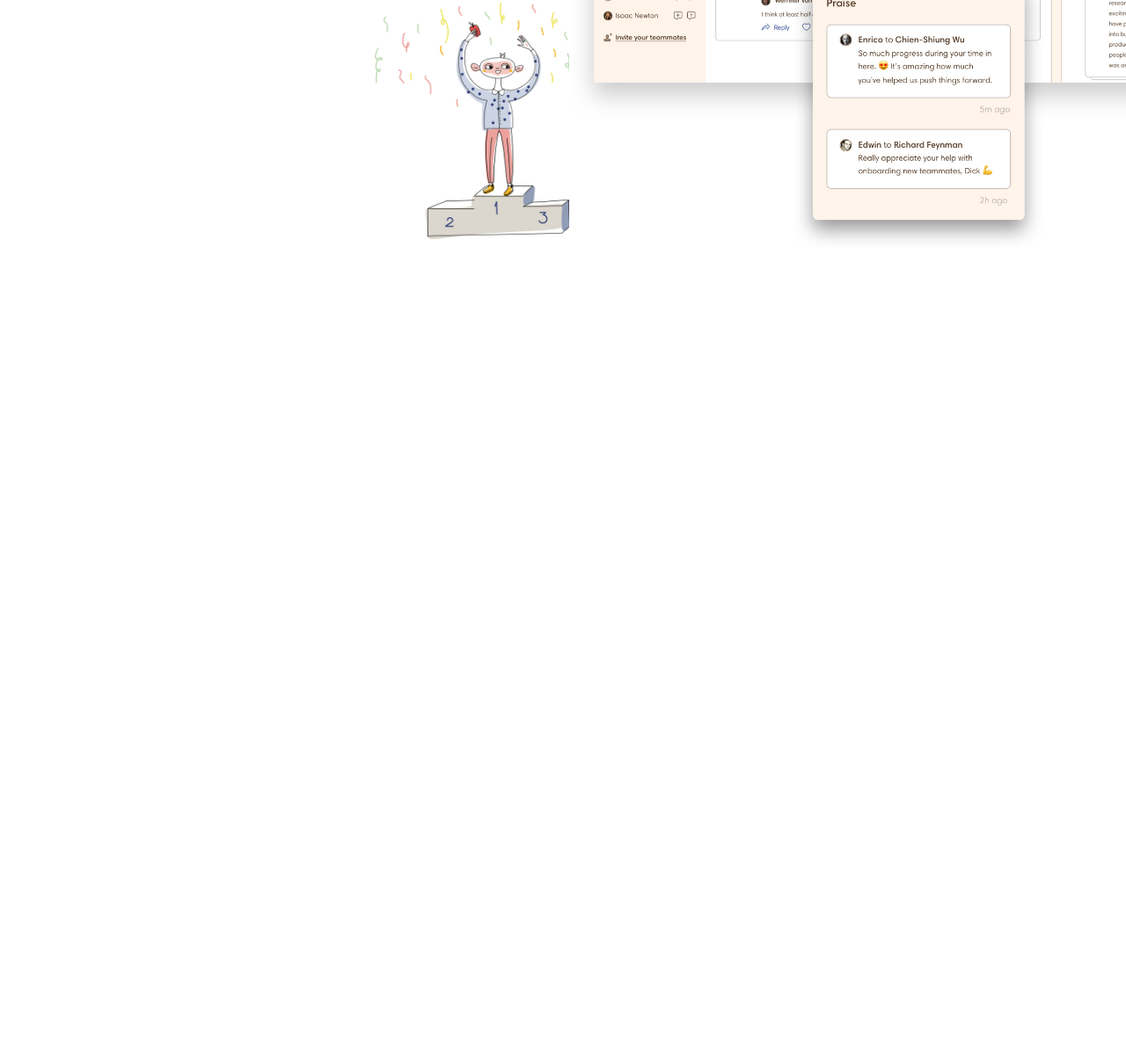
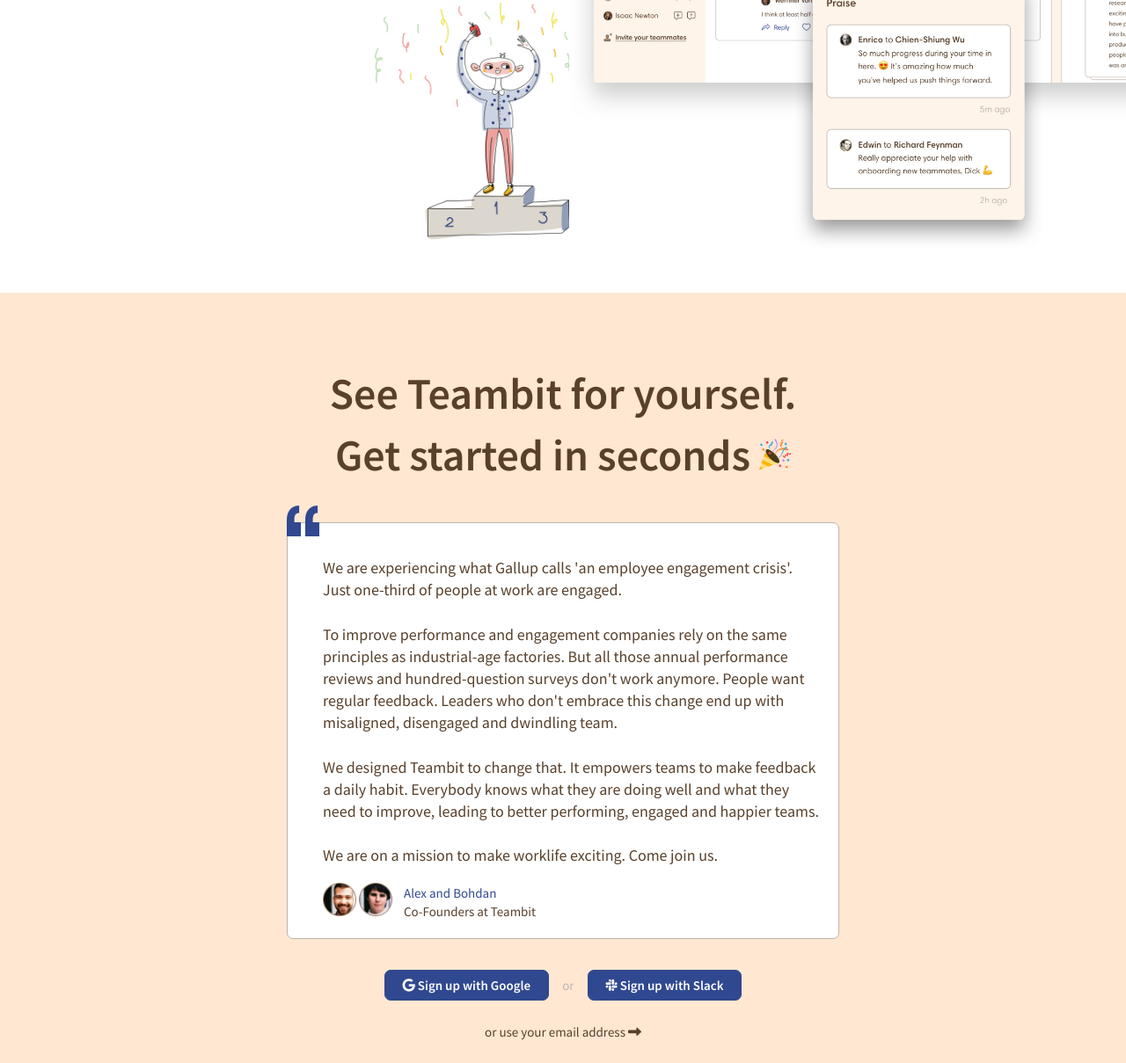
Before and after one commit to marco-de-clara/node-sass-teambit, a website: page index.html in a window 1280 px wide. Shown: the part 5272-6481 px from the top of the page at 88% size. Before the commit the page ends 5605 px from the top, so only its background shows below. Drawn offline with Linux system fonts and the light colour scheme.

Commit message:
Added quote section

```diff
--- a/index.html
+++ b/index.html
@@ -241,6 +241,51 @@
                     </div>
                 </div>
             </section>
+            <section id="quote">
+                <h2>
+                    See Teambit for yourself.
+                    <br>
+                    Get started in seconds
+                    <img src="public/img/happy.svg" alt="">
+                </h2>
+                <div class="quote">
+                    <p>
+                        We are experiencing what Gallup calls 'an employee engagement crisis'. Just one-third of people at work are engaged.
+                        <br><br>
+                        To improve performance and engagement companies rely on the same principles as industrial-age factories. But all those annual performance reviews and hundred-question surveys don't work anymore. People want regular feedback. Leaders who don't embrace this change end up with misaligned, disengaged and dwindling team.
+                        <br><br>
+                        We designed Teambit to change that. It empowers teams to make feedback a daily habit. Everybody knows what they are doing well and what they need to improve, leading to better performing, engaged and happier teams.
+                        <br><br>
+                        We are on a mission to make worklife exciting. Come join us.
+                    </p>
+                    <div class="quote-author">
+                        <div class="quote-photo">
+                            <img src="public/img/alex.png" alt="">
+                            <img src="public/img/bohdan.png" alt="">
+                        </div>
+                        <div class="quote-cit">
+                            <div id="names">Alex and Bohdan</div>
+                            Co-Founders at Teambit
+                        </div>
+                    </div>
+                    <img class="quote-img" src="public/img/quote.svg" alt="">
+                </div>
+                <div class="btn-wrapper">
+                    <button>
+                        <i class="fab fa-google"></i>
+                        Sign up with Google
+                    </button>
+                    <span>or</span>
+                    <button>
+                        <i class="fab fa-slack-hash"></i>
+                        Sign up with Slack
+                    </button>
+                </div>
+                <a href="">
+                    or use your email address
+                    <i class="fas fa-long-arrow-alt-right"></i>
+                </a>
+            </section>
         </main>
         <script src="public/js/app.js" charset="UTF-8"></script>
     </body>
--- a/src/scss/partials/_common.scss
+++ b/src/scss/partials/_common.scss
@@ -27,3 +27,21 @@
     right: 0;
     padding: 10px 0;
 }
+
+.btn-wrapper {
+    margin-bottom: 25px;
+
+    button {
+        @include button(35px, 20px, #fff, $btnlink_color);
+        transition: .5s;
+
+        &:hover {
+            background: #233569;
+        }
+    }
+
+    span {
+        padding: 0 12px;
+        color: #bdb5af;
+    }
+}
--- a/src/scss/partials/_main.scss
+++ b/src/scss/partials/_main.scss
@@ -5,3 +5,4 @@
 @import "main/survey";
 @import "main/review";
 @import "main/praise";
+@import "main/quote";
--- a/src/scss/partials/_mixins.scss
+++ b/src/scss/partials/_mixins.scss
@@ -8,7 +8,7 @@
 @mixin button($heightbtn, $paddingbtn, $colorbtn, $backgroundbtn) {
     height: $heightbtn;
     padding: 0 $paddingbtn;
-    border-radius: 7px;
+    border-radius: $border;
     background: $backgroundbtn;
     color: $colorbtn;
     border: 1px solid $btnlink_color;
--- a/src/scss/partials/_variables.scss
+++ b/src/scss/partials/_variables.scss
@@ -10,4 +10,6 @@
 $padding_list_header : 15px;
 $border_nav : 1px solid #bdb5af;
 $base_box_shadow : 0 1px 1px 1px rgba(0,0,0,.08);
-$base-lh: 1.4;
+$base_lh: 1.4;
+$base_padding: 80px 0 25px;
+$border: 7px;
--- a/src/scss/partials/main/_feedback.scss
+++ b/src/scss/partials/main/_feedback.scss
@@ -1,5 +1,5 @@
 #feedback {
-    padding: 80px 0 25px;
+    padding: $base_padding;
 
     .feedback-wrapper {
 
--- a/src/scss/partials/main/_praise.scss
+++ b/src/scss/partials/main/_praise.scss
@@ -1,5 +1,5 @@
 #praise {
-    padding: 80px 0 25px;
+    padding: $base_padding;
 
     .praise-wrapper {
 
--- /dev/null
+++ b/src/scss/partials/main/_quote.scss
@@ -0,0 +1,63 @@
+#quote {
+    @include flex(column, flex-start, center);
+    background: $dark_background;
+    padding: $base_padding;
+
+    h2 {
+        font-size: $title_fontsize;
+        text-align: center;
+        margin-top: 0;
+    }
+
+    .quote {
+        width: 566px;
+        position: relative;
+        padding: 20px 20px 20px 40px;
+        background: #fff;
+        border-radius: $border;
+        border: $border-nav;
+        margin-bottom: 35px;
+
+        p {
+            font-size: $caption-fontsize;
+        }
+    }
+}
+
+.quote-author {
+
+    .quote-photo {
+        display: inline-block;
+
+        img {
+            width: 38px;
+        }
+    }
+
+    .quote-cit {
+        display: inline-block;
+        padding-left: 10px;
+
+        #names {
+            color: $btnlink_color;
+        }
+    }
+}
+
+.quote-img {
+    position: absolute;
+    top: -20px;
+    left: -1px;
+    width: 37px;
+}
+
+#quote a {
+    font-size: $base_fontsize;
+    text-decoration: none;
+    transition: .5s;
+    color: $base_color;
+
+    &:hover {
+        color: $btnlink_color;
+    }
+}
--- a/src/scss/partials/main/_review.scss
+++ b/src/scss/partials/main/_review.scss
@@ -1,5 +1,5 @@
 #review {
-    padding: 80px 0 25px;
+    padding: $base_padding;
 
     .review-wrapper {
 
--- a/src/scss/partials/main/_survey.scss
+++ b/src/scss/partials/main/_survey.scss
@@ -1,5 +1,5 @@
 #survey {
-    padding: 80px 0 25px;
+    padding: $base_padding;
 
     .survey-wrapper {
 
```
Also changed, not shown: public/css/app.css, public/img/alex.png (added), public/img/bohdan.png (added), public/img/happy.svg (added), public/img/quote.svg (added).
